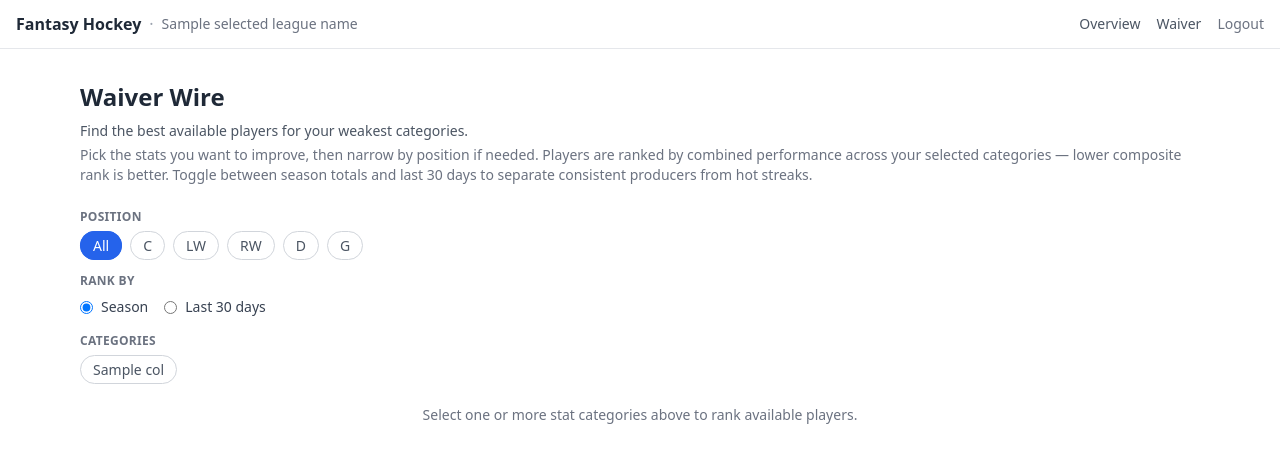
After one commit to carlitoleungo/fantasy_hockey, a FastAPI app: template web/templates/waiver/index.html in a window 1280 px wide. The commit adds this page. Shown: the top 463 px of the page. Run offline with FastAPI, Linux system fonts and the light colour scheme; the template is opened without the code that fills it: most values are stand-ins (such as "Sample title", 1, 10 or a date in 2020); some libraries are stand-ins or nearby versions.

Commit message:
ticket 018: added shell for waiver wire page

```diff
--- a/web/main.py
+++ b/web/main.py
@@ -14,6 +14,8 @@ from web.routes.auth import router as auth_router
 from web.routes.health import router as health_router
 from web.routes.home import router as home_router
 from web.routes.overview import router as overview_router
+from web.routes.waiver import public_router as waiver_public_router
+from web.routes.waiver import router as waiver_router
 from web.templates import templates
 
 
@@ -64,3 +66,5 @@ app.include_router(health_router)
 app.include_router(auth_router)
 app.include_router(home_router)
 app.include_router(overview_router)
+app.include_router(waiver_public_router)
+app.include_router(waiver_router)
--- a/web/templates/base.html
+++ b/web/templates/base.html
@@ -20,6 +20,7 @@
     </div>
     <nav class="flex items-center gap-4">
       <a href="/overview" class="text-sm text-gray-600 hover:text-gray-800">Overview</a>
+      <a href="/waiver" class="text-sm text-gray-600 hover:text-gray-800">Waiver</a>
       <a href="/auth/logout" class="text-sm text-gray-500 hover:text-gray-700">Logout</a>
     </nav>
   </header>
--- /dev/null
+++ b/web/templates/waiver/index.html
@@ -0,0 +1,82 @@
+{% extends "base.html" %}
+
+{% block title %}Waiver Wire{% endblock %}
+
+{% block content %}
+<div class="max-w-6xl mx-auto mt-8 px-4">
+  <h1 class="text-2xl font-bold text-gray-800 mb-2">Waiver Wire</h1>
+  <p class="text-sm text-gray-600 mb-1">Find the best available players for your weakest categories.</p>
+  <p class="text-sm text-gray-500 mb-6">Pick the stats you want to improve, then narrow by position if needed. Players are ranked by combined performance across your selected categories — lower composite rank is better. Toggle between season totals and last 30 days to separate consistent producers from hot streaks.</p>
+
+  {% if not stat_cols %}
+    <p class="text-sm text-yellow-700 bg-yellow-50 border border-yellow-200 rounded px-3 py-2 mb-4">
+      No league data available yet — the season may not have started.
+    </p>
+  {% endif %}
+
+  <form id="waiver-filters"
+    hx-post="{{ form_action }}"
+    hx-target="#waiver-table-container"
+    hx-trigger="change"
+    hx-on:change="document.getElementById('page-input').value='0'">
+
+    <input type="hidden" name="page" id="page-input" value="0">
+
+    <!-- Position pills -->
+    <div class="mb-4">
+      <span class="text-xs font-semibold text-gray-500 uppercase tracking-wide mb-2 block">Position</span>
+      <div class="flex flex-wrap gap-2">
+        {% for pos in ["All", "C", "LW", "RW", "D", "G"] %}
+          <label class="cursor-pointer">
+            <input type="radio" name="position" value="{{ pos }}" class="sr-only peer"
+              {% if pos == "All" %}checked{% endif %}>
+            <span class="px-3 py-1 rounded-full text-sm border border-gray-300 text-gray-600
+              peer-checked:bg-blue-600 peer-checked:text-white peer-checked:border-blue-600
+              hover:border-gray-400 transition-colors">
+              {{ pos }}
+            </span>
+          </label>
+        {% endfor %}
+      </div>
+    </div>
+
+    <!-- Period radio -->
+    <div class="mb-4">
+      <span class="text-xs font-semibold text-gray-500 uppercase tracking-wide mb-2 block">Rank by</span>
+      <div class="flex gap-4">
+        {% for period in ["Season", "Last 30 days"] %}
+          <label class="flex items-center gap-2 cursor-pointer text-sm text-gray-700">
+            <input type="radio" name="period" value="{{ period }}"
+              {% if period == "Season" %}checked{% endif %}>
+            {{ period }}
+          </label>
+        {% endfor %}
+      </div>
+    </div>
+
+    <!-- Stat category chips -->
+    <div class="mb-6">
+      <span class="text-xs font-semibold text-gray-500 uppercase tracking-wide mb-2 block">Categories</span>
+      <div class="flex flex-wrap gap-2">
+        {% for stat in stat_cols %}
+          <label class="cursor-pointer">
+            <input type="checkbox" name="stats" value="{{ stat }}" class="sr-only peer">
+            <span class="px-3 py-1 rounded-full text-sm border border-gray-300 text-gray-600
+              peer-checked:bg-blue-600 peer-checked:text-white peer-checked:border-blue-600
+              hover:border-gray-400 transition-colors">
+              {{ stat_abbrev.get(stat, stat) }}
+            </span>
+          </label>
+        {% endfor %}
+      </div>
+    </div>
+
+  </form>
+
+  <div id="waiver-table-container">
+    <p class="text-sm text-gray-500 text-center my-6">
+      Select one or more stat categories above to rank available players.
+    </p>
+  </div>
+</div>
+{% endblock %}
```
Also changed, not shown: docs/improvements.md (+8 -0 lines), tests/test_waiver_routes.py (added, +238 -0 lines), web/routes/waiver.py (added, +100 -0 lines), .team/tickets/done/018-done.md (added), .team/tickets/done/018-fix.md (added), .team/tickets/done/018-qa.md (added), .team/tickets/done/018-review.md (added), .team/tickets/done/18-qa.md (added).
